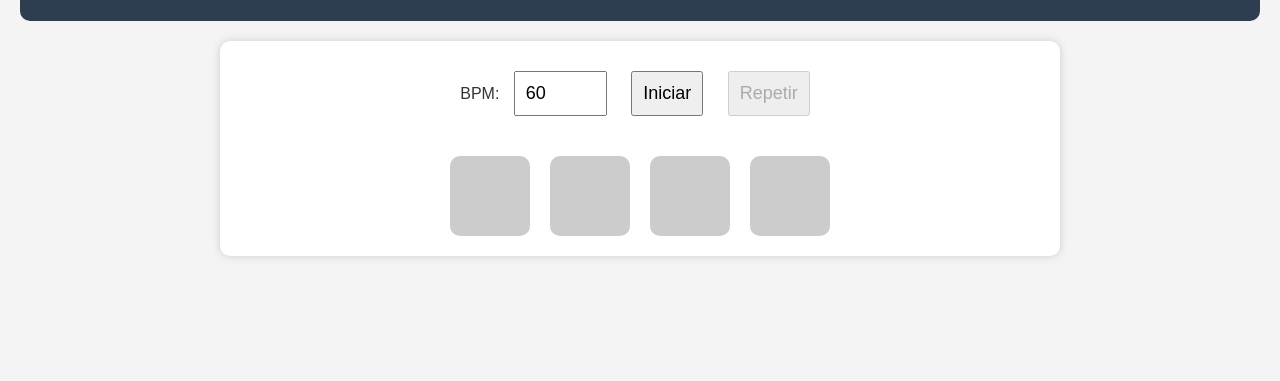
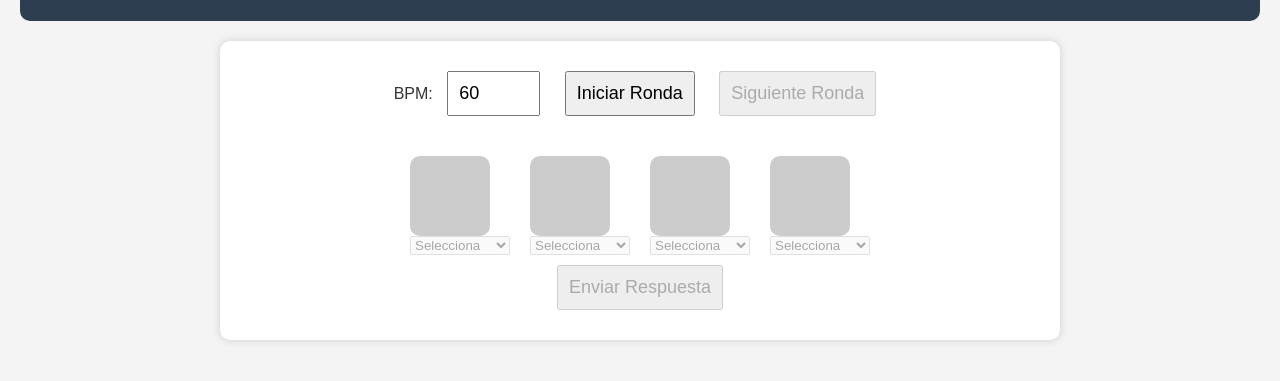
Before and after one commit to CesarRicardo95/schoolae-ejercicios, a plain HTML site: page figuras.html in a window 1280 px wide. Shown: the part 119-500 px from the top of the page. Drawn offline with Linux system fonts and the light colour scheme.

Commit message:
Update figuras.html

```diff
--- a/figuras.html
+++ b/figuras.html
@@ -1,9 +1,9 @@
 <!DOCTYPE html>
 <html lang="es">
 <head>
-  <meta charset="UTF-8">
-  <title>Ejercicio de Figuras</title>
-  <link rel="stylesheet" href="figuras.css">
+  <meta charset="UTF-8" />
+  <title>Ejercicio Figuras Rítmicas</title>
+  <link rel="stylesheet" href="figuras.css" />
 </head>
 <body>
   <header>
@@ -12,16 +12,65 @@
 
   <section>
     <label for="bpm">BPM:</label>
-    <input type="number" id="bpm" value="60" min="40" max="160">
-    <button id="startBtn">Iniciar</button>
-    <button id="repeatBtn" disabled>Repetir</button>
+    <input type="number" id="bpm" value="60" min="40" max="160" />
+
+    <button id="startBtn">Iniciar Ronda</button>
+    <button id="nextBtn" disabled>Siguiente Ronda</button>
 
     <div id="bloques-container">
-      <div class="bloque" id="bloque0"></div>
-      <div class="bloque" id="bloque1"></div>
-      <div class="bloque" id="bloque2"></div>
-      <div class="bloque" id="bloque3"></div>
+      <!-- Bloques con figura y opciones -->
+      <div class="bloque-container" data-index="0">
+        <div class="bloque" id="bloque0"></div>
+        <select class="select-figura" disabled>
+          <option value="">Selecciona</option>
+          <option value="redonda">Redonda</option>
+          <option value="blanca">Blanca</option>
+          <option value="negra">Negra</option>
+          <option value="corchea">Corchea</option>
+          <option value="semicorchea">Semicorchea</option>
+        </select>
+      </div>
+
+      <div class="bloque-container" data-index="1">
+        <div class="bloque" id="bloque1"></div>
+        <select class="select-figura" disabled>
+          <option value="">Selecciona</option>
+          <option value="redonda">Redonda</option>
+          <option value="blanca">Blanca</option>
+          <option value="negra">Negra</option>
+          <option value="corchea">Corchea</option>
+          <option value="semicorchea">Semicorchea</option>
+        </select>
+      </div>
+
+      <div class="bloque-container" data-index="2">
+        <div class="bloque" id="bloque2"></div>
+        <select class="select-figura" disabled>
+          <option value="">Selecciona</option>
+          <option value="redonda">Redonda</option>
+          <option value="blanca">Blanca</option>
+          <option value="negra">Negra</option>
+          <option value="corchea">Corchea</option>
+          <option value="semicorchea">Semicorchea</option>
+        </select>
+      </div>
+
+      <div class="bloque-container" data-index="3">
+        <div class="bloque" id="bloque3"></div>
+        <select class="select-figura" disabled>
+          <option value="">Selecciona</option>
+          <option value="redonda">Redonda</option>
+          <option value="blanca">Blanca</option>
+          <option value="negra">Negra</option>
+          <option value="corchea">Corchea</option>
+          <option value="semicorchea">Semicorchea</option>
+        </select>
+      </div>
     </div>
+
+    <button id="submitBtn" disabled>Enviar Respuesta</button>
+
+    <div id="resultado"></div>
   </section>
 
   <script src="figuras.js"></script>
```
